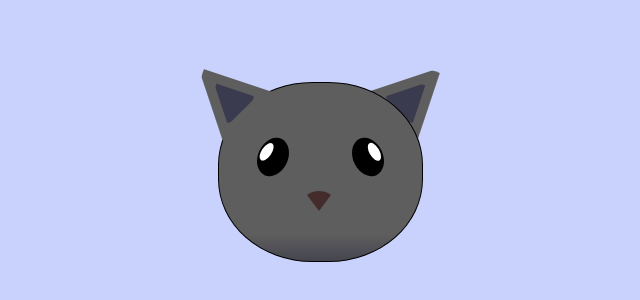
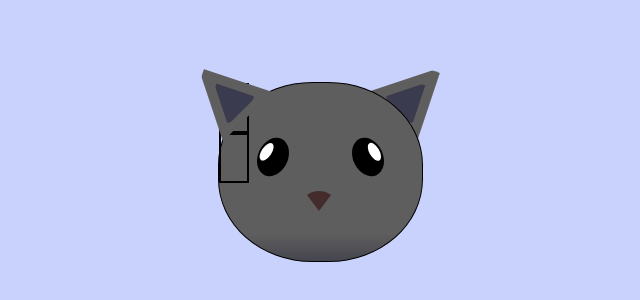
Before and after one commit to Gapilesh/Cat-Painting, a plain HTML site: page index.html in a window 1280 px wide. Shown: the part 228-528 px from the top of the page, 320-960 px from the left. Drawn offline with Linux system fonts and the light colour scheme.

Commit message:
Div inside cat mouth,

```diff
--- a/styles.css
+++ b/styles.css
@@ -126,3 +126,9 @@
     border-right: 15px solid transparent;
     border-bottom: 20px solid #442c2c;
   }
+
+  .cat-mouth div{
+    width: 30px;
+    height: 50px;
+    border: 2px solid #000;
+  }
```
